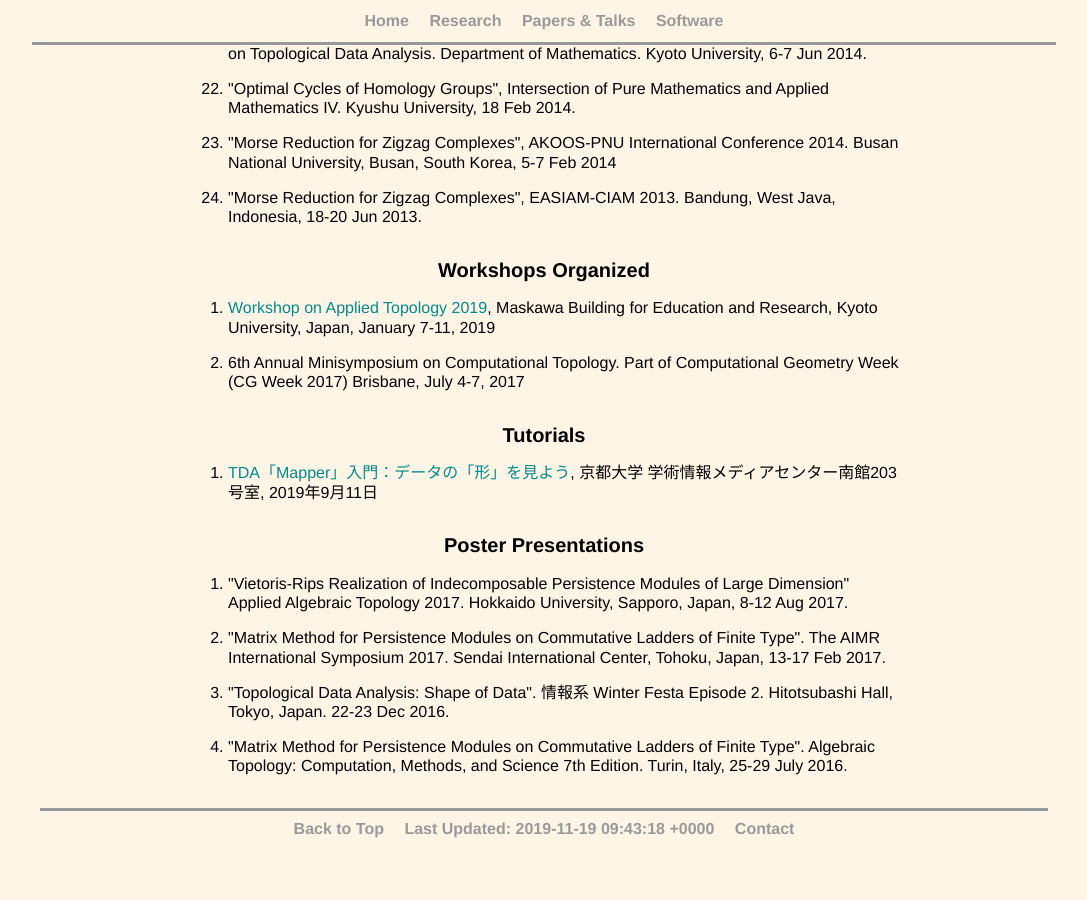
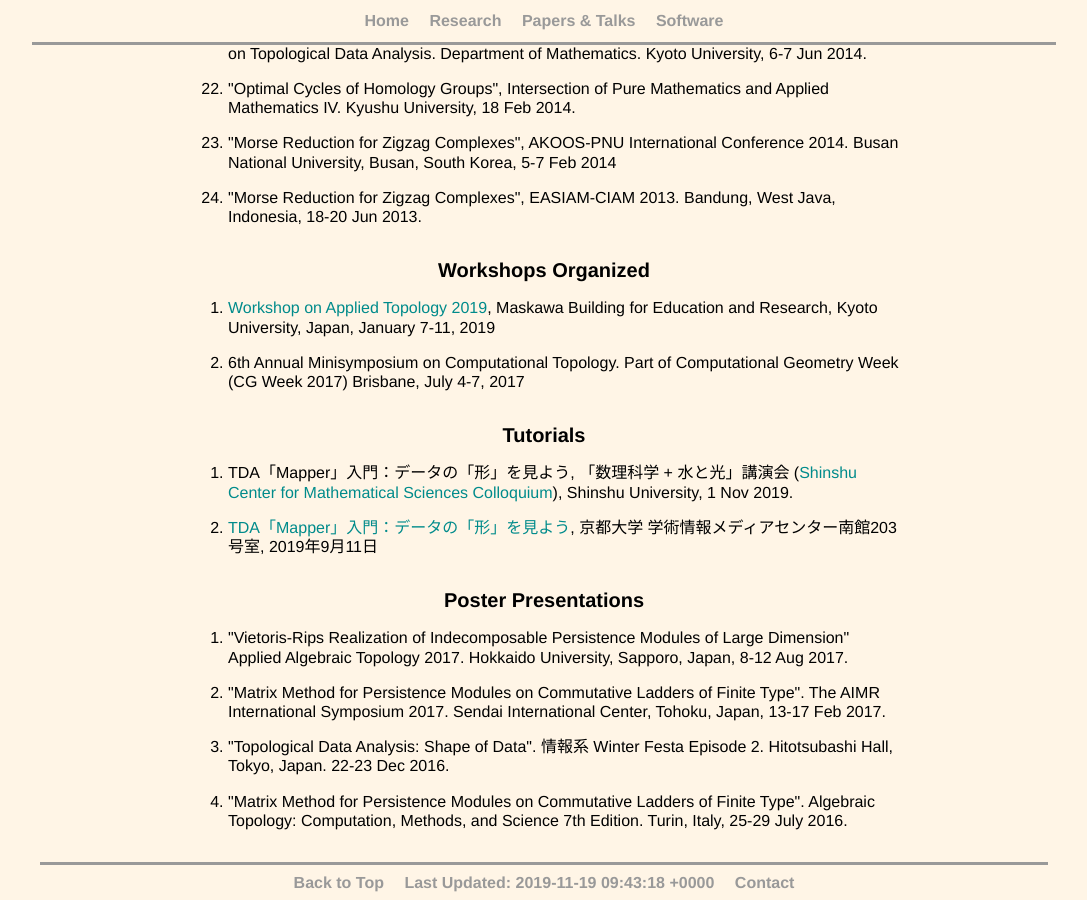
Before and after one commit to emerson-escolar/emerson-escolar.github.io, a Jekyll site: the page built from research_lists.html, in a window 1280 px wide and 900 px high, scrolled down 2637 px. Shown: the whole window, without its empty margins (96-1183 px from the left). Built offline with Jekyll 4.4.1, drawn with Linux system fonts in a browser that asks for light colours; before the commit the page ends 3483 px from its top, so only the background shows below that.

Commit message:
add shinshu tutorial

```diff
--- a/research_lists.html
+++ b/research_lists.html
@@ -209,6 +209,9 @@ title: Emer's Papers & Talks
 	<h2> Tutorials </h2>
 	<ol class="wordbox paperlist">
     <li>
+    TDA「Mapper」入門：データの「形」を見よう, 「数理科学 + 水と光」講演会 (<a target="_blank" href="http://math.shinshu-u.ac.jp/~center/colloquium/colloquium.html">Shinshu Center for Mathematical Sciences Colloquium</a>), Shinshu University, 1 Nov 2019.
+  </li>
+    <li>
       <a target="_blank" href="http://ds.k.kyoto-u.ac.jp/school/s30/">
         TDA「Mapper」入門：データの「形」を見よう</a>,
       京都大学 学術情報メディアセンター南館203号室, 2019年9月11日
```
